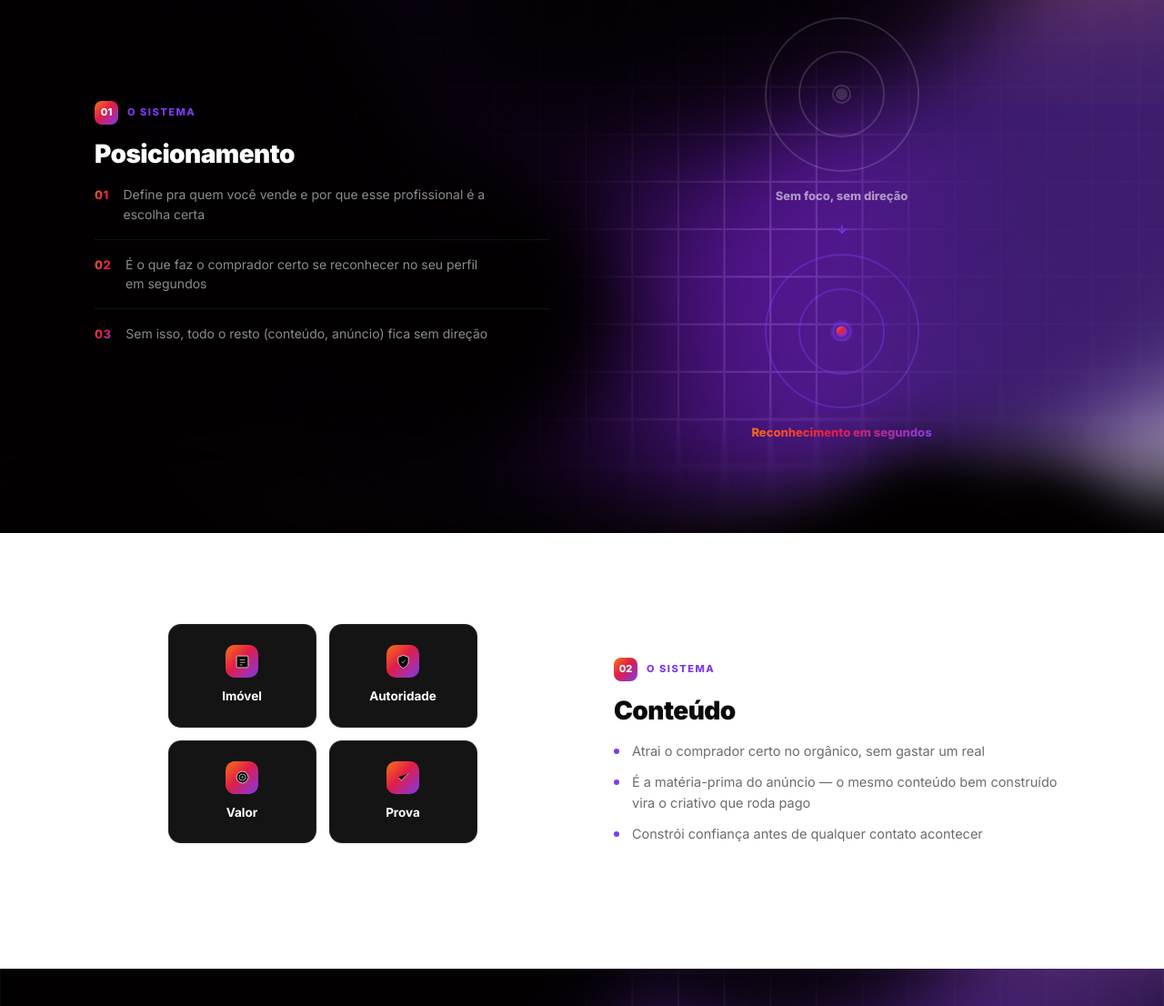
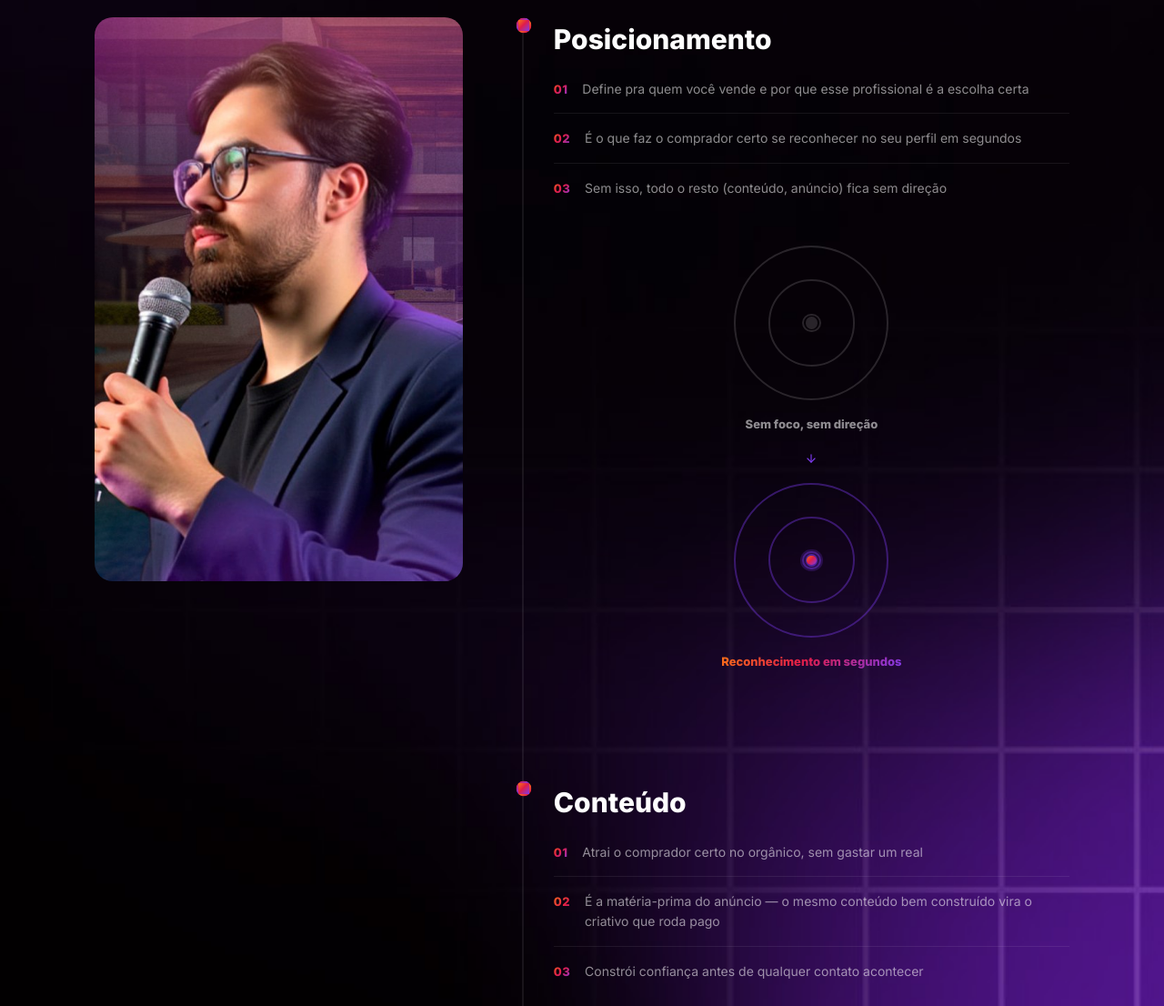
Before and after one commit to arriveindigital-cmd/workshop-imob-in-digital, a plain HTML site: page index.html in a window 1280 px wide. Shown: the part 1700-2806 px from the top of the page at 91% size. Drawn offline with Linux system fonts and the light colour scheme.

Commit message:
design: posicionamento, conteudo e anuncio viram um bloco unico de scroll fixo com foto sticky e timeline vertical

```diff
--- a/index.html
+++ b/index.html
@@ -224,6 +224,27 @@ p,li{text-wrap:pretty;}
 .target-tag.good{background:var(--grad);-webkit-background-clip:text;background-clip:text;-webkit-text-fill-color:transparent;}
 .target-arrow-down{color:var(--purple);margin:20px 0;}
 .target-arrow-down svg{transform:rotate(90deg);}
+
+/* ============ PILARES EM SCROLL FIXO (posicionamento, conteúdo, anúncio) ============ */
+.pillars-sticky-grid{display:grid;grid-template-columns:.8fr 1.2fr;gap:60px;align-items:start;}
+.pillars-photo-col{position:sticky;top:110px;align-self:start;}
+.pillars-photo-wrap{border-radius:20px;overflow:hidden;height:min(calc(100vh - 180px), 620px);}
+.pillars-photo-wrap img{width:100%;height:100%;object-fit:cover;}
+.pillars-timeline-col{position:relative;padding-left:40px;}
+.pillars-line{position:absolute;left:5px;top:6px;bottom:6px;width:2px;background:var(--border);}
+.pillar-stage{position:relative;padding-bottom:120px;}
+.pillar-stage:last-child{padding-bottom:10px;}
+.stage-dot{position:absolute;left:-40px;top:2px;width:14px;height:14px;border-radius:50%;background:var(--card2);border:2px solid var(--border);transition:background .35s ease,border-color .35s ease,transform .35s ease;}
+.pillar-stage.active .stage-dot{background:var(--grad);border-color:transparent;transform:scale(1.2);}
+.stage-title{font-size:16px;color:var(--text3);margin-bottom:20px;font-weight:800;transition:color .35s ease,font-size .35s ease;}
+.pillar-stage.active .stage-title{color:#fff;font-size:30px;}
+.pillars-timeline-col .reveal{opacity:.15;transform:none;}
+.pillars-timeline-col .reveal.in{opacity:1;}
+@media(max-width:900px){
+  .pillars-sticky-grid{grid-template-columns:1fr;}
+  .pillars-photo-col{position:relative;top:0;}
+  .pillars-photo-wrap{height:280px;margin-bottom:30px;}
+}
 
 /* matriz de conteúdo */
 .matrix-wrap{max-width:340px;margin:0 auto;}
@@ -485,62 +506,59 @@ footer p{color:var(--text3);font-size:11.5px;}
   </div>
 </section>
 
-<!-- ============================================================ MECANISMO 2/5 — POSICIONAMENTO -->
+<!-- ============================================================ MECANISMO 2-4/5 — POSICIONAMENTO, CONTEÚDO, ANÚNCIO (scroll fixo) -->
 <section class="section bg-mecanismo">
   <div class="container">
-    <div class="pillar-grid">
-      <div class="pillar-text">
-        <div class="pillar-eyebrow reveal"><span class="pillar-num">01</span><span class="eyebrow">O sistema</span></div>
-        <h3 class="reveal">Posicionamento</h3>
+    <div class="pillars-sticky-grid">
+      <div class="pillars-photo-col">
+        <div class="pillars-photo-wrap">
+          <img src="assets/pillars-photo.jpg" alt="Erik Tafuri apresentando o sistema">
+        </div>
+      </div>
+      <div class="pillars-timeline-col">
+        <div class="pillars-line"></div>
+
+        <div class="pillar-stage" data-stage="0">
+          <div class="stage-dot"></div>
+          <div class="stage-title">Posicionamento</div>
           <div class="num-list">
             <div class="num-item reveal"><span class="ni-num">01</span><p class="text2">Define pra quem você vende e por que esse profissional é a escolha certa</p></div>
             <div class="num-item reveal"><span class="ni-num">02</span><p class="text2">É o que faz o comprador certo se reconhecer no seu perfil em segundos</p></div>
             <div class="num-item reveal"><span class="ni-num">03</span><p class="text2">Sem isso, todo o resto (conteúdo, anúncio) fica sem direção</p></div>
           </div>
-      </div>
-      <div class="pillar-illust">
-        <div class="target-compare">
-          <div class="target-box bad reveal">
+          <div class="target-compare reveal" style="margin-top:36px;">
+            <div class="target-box bad">
               <div class="target-ring target-r1"></div>
               <div class="target-ring target-r2"></div>
               <div class="target-ring target-r3"></div>
               <div class="target-center"></div>
-            <svg class="hit-miss reveal" style="top:4%;left:64%;"><use href="#ic-x"/></svg>
-            <svg class="hit-miss reveal" style="top:72%;left:10%;"><use href="#ic-x"/></svg>
-            <svg class="hit-miss reveal" style="top:58%;left:82%;"><use href="#ic-x"/></svg>
-            <svg class="hit-miss reveal" style="top:14%;left:16%;"><use href="#ic-x"/></svg>
+              <svg class="hit-miss" style="top:4%;left:64%;"><use href="#ic-x"/></svg>
+              <svg class="hit-miss" style="top:72%;left:10%;"><use href="#ic-x"/></svg>
+              <svg class="hit-miss" style="top:58%;left:82%;"><use href="#ic-x"/></svg>
+              <svg class="hit-miss" style="top:14%;left:16%;"><use href="#ic-x"/></svg>
             </div>
-          <p class="target-tag bad reveal">Sem foco, sem direção</p>
-          <div class="target-arrow-down reveal"><svg class="ic"><use href="#ic-arrow"/></svg></div>
-          <div class="target-box good reveal">
+            <p class="target-tag bad">Sem foco, sem direção</p>
+            <div class="target-arrow-down"><svg class="ic"><use href="#ic-arrow"/></svg></div>
+            <div class="target-box good">
               <div class="target-ring target-r1"></div>
               <div class="target-ring target-r2"></div>
               <div class="target-ring target-r3"></div>
               <div class="target-center"></div>
               <div class="hit-good"></div>
             </div>
-          <p class="target-tag good reveal">Reconhecimento em segundos</p>
+            <p class="target-tag good">Reconhecimento em segundos</p>
           </div>
         </div>
+
+        <div class="pillar-stage" data-stage="1">
+          <div class="stage-dot"></div>
+          <div class="stage-title">Conteúdo</div>
+          <div class="num-list">
+            <div class="num-item reveal"><span class="ni-num">01</span><p class="text2">Atrai o comprador certo no orgânico, sem gastar um real</p></div>
+            <div class="num-item reveal"><span class="ni-num">02</span><p class="text2">É a matéria-prima do anúncio — o mesmo conteúdo bem construído vira o criativo que roda pago</p></div>
+            <div class="num-item reveal"><span class="ni-num">03</span><p class="text2">Constrói confiança antes de qualquer contato acontecer</p></div>
           </div>
-  </div>
-</section>
-
-<!-- ============================================================ MECANISMO 3/5 — CONTEÚDO -->
-<section class="section section-light">
-  <div class="container">
-    <div class="pillar-grid reverse">
-      <div class="pillar-text reveal">
-        <div class="pillar-eyebrow"><span class="pillar-num">02</span><span class="eyebrow">O sistema</span></div>
-        <h3>Conteúdo</h3>
-        <ul class="text2">
-          <li>Atrai o comprador certo no orgânico, sem gastar um real</li>
-          <li>É a matéria-prima do anúncio — o mesmo conteúdo bem construído vira o criativo que roda pago</li>
-          <li>Constrói confiança antes de qualquer contato acontecer</li>
-        </ul>
-      </div>
-      <div class="pillar-illust reveal">
-        <div class="matrix-wrap">
+          <div class="matrix-wrap reveal" style="margin-top:36px;">
             <div class="matrix-grid">
               <div class="matrix-cell"><div class="ic-badge"><svg><use href="#ic-content"/></svg></div><span>Imóvel</span></div>
               <div class="matrix-cell"><div class="ic-badge"><svg><use href="#ic-shield"/></svg></div><span>Autoridade</span></div>
@@ -550,31 +568,24 @@ footer p{color:var(--text3);font-size:11.5px;}
             <p class="matrix-caption">Matriz 4x4: o que você posta × pra que você posta</p>
           </div>
         </div>
+
+        <div class="pillar-stage" data-stage="2">
+          <div class="stage-dot"></div>
+          <div class="stage-title">Anúncio</div>
+          <div class="num-list">
+            <div class="num-item reveal"><span class="ni-num">01</span><p class="text2">Usa o sinal de quem se conecta com seu perfil pra segmentar melhor a campanha</p></div>
+            <div class="num-item reveal"><span class="ni-num">02</span><p class="text2">Funciona nos dois lados: orgânico e pago, ao mesmo tempo</p></div>
+            <div class="num-item reveal"><span class="ni-num">03</span><p class="text2">Sem posicionamento e conteúdo por trás, é dinheiro pago por clique de curioso</p></div>
           </div>
-  </div>
-</section>
-
-<!-- ============================================================ MECANISMO 4/5 — ANÚNCIO -->
-<section class="section bg-curriculo">
-  <div class="container">
-    <div class="pillar-grid">
-      <div class="pillar-text reveal">
-        <div class="pillar-eyebrow"><span class="pillar-num">03</span><span class="eyebrow">O sistema</span></div>
-        <h3>Anúncio</h3>
-        <ul class="text2">
-          <li>Usa o sinal de quem se conecta com seu perfil pra segmentar melhor a campanha</li>
-          <li>Funciona nos dois lados: orgânico e pago, ao mesmo tempo</li>
-          <li>Sem posicionamento e conteúdo por trás, é dinheiro pago por clique de curioso</li>
-        </ul>
-      </div>
-      <div class="pillar-illust reveal">
-        <div class="flow-diagram">
+          <div class="flow-diagram reveal" style="margin-top:36px;">
             <div class="flow-node"><div class="ic-badge"><svg><use href="#ic-person"/></svg></div><span>Perfil engajado</span></div>
             <div class="flow-arrow"></div>
             <div class="flow-node"><div class="ic-badge"><svg><use href="#ic-signal"/></svg></div><span>Sinal pro algoritmo</span></div>
             <div class="flow-arrow"></div>
             <div class="flow-node"><div class="ic-badge"><svg><use href="#ic-ad"/></svg></div><span>Anúncio mais qualificado</span></div>
           </div>
+        </div>
+
       </div>
     </div>
   </div>
@@ -907,6 +918,18 @@ if(heroCta && stickyCta){
   stickyIO.observe(heroCta);
 }
 
+// destaca o estágio ativo (posicionamento/conteúdo/anúncio) conforme o scroll passa pela faixa central da tela
+(function(){
+  const stages = document.querySelectorAll('.pillar-stage');
+  if(!stages.length) return;
+  const stageIO = new IntersectionObserver((entries)=>{
+    entries.forEach(e=>{
+      e.target.classList.toggle('active', e.isIntersecting);
+    });
+  },{rootMargin:'-45% 0px -45% 0px', threshold:0});
+  stages.forEach(s=>stageIO.observe(s));
+})();
+
 // mockup de navegador da seção "a prova" — busca digitando, cursor comparando com hover, seleção final
 (function(){
   const mock = document.querySelector('.browser-mock');
```
Also changed, not shown: assets/pillars-photo.jpg (added). Lines whose indentation alone changed are shown as unchanged.
